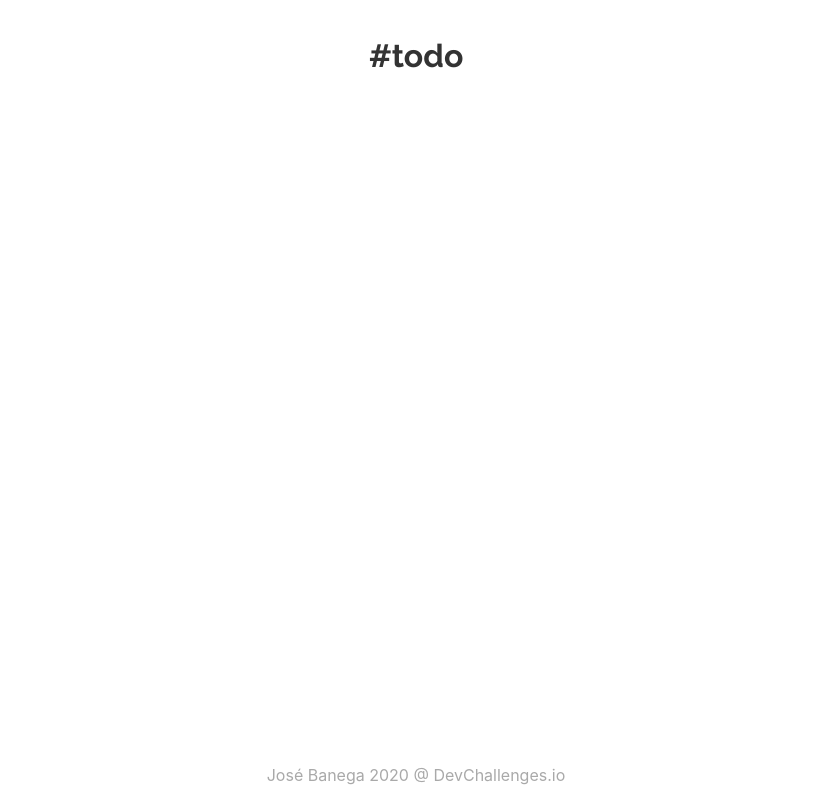
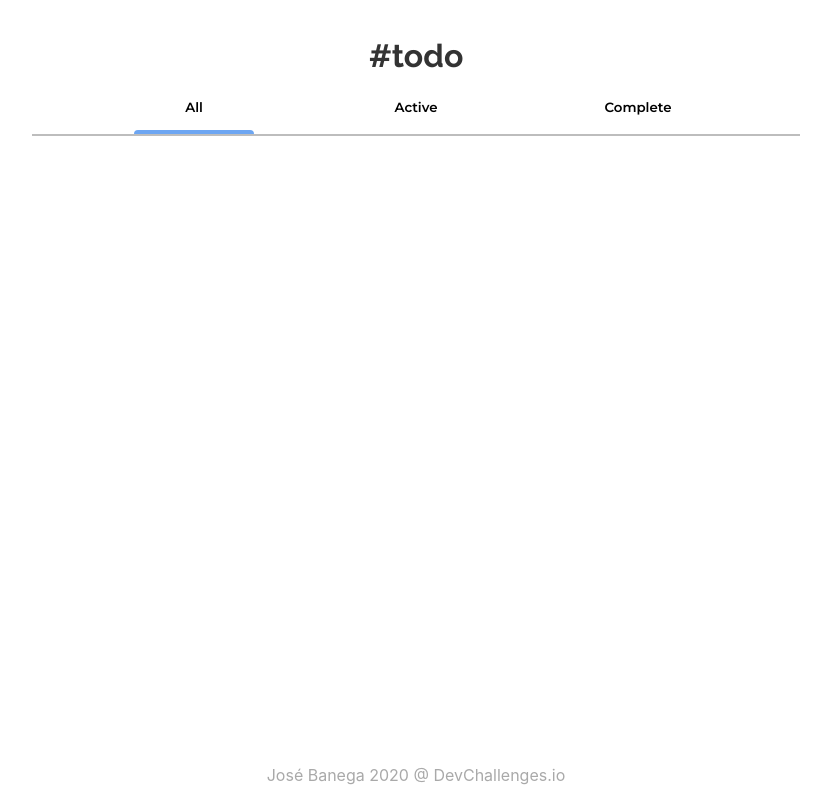
Before and after one commit to josebanega26/todo-app-challenges, a React (Create React App) app: page / in a window 1280 px wide. Shown: the whole page, without its empty margins (224-1055 px from the left). Built offline with nearby package versions, Linux system fonts and the light colour scheme.

Commit message:
Add Tab,TabList component & create TabInterface

```diff
--- a/public/index.html
+++ b/public/index.html
@@ -5,10 +5,7 @@
     <link rel="icon" href="%PUBLIC_URL%/favicon.ico" />
     <meta name="viewport" content="width=device-width, initial-scale=1" />
     <meta name="theme-color" content="#000000" />
-    <meta
-      name="description"
-      content="Web site created using create-react-app"
-    />
+    <meta name="description" content="Web site created using create-react-app" />
     <link rel="apple-touch-icon" href="%PUBLIC_URL%/logo192.png" />
     <!--
       manifest.json provides metadata used when your web app is installed on a
@@ -24,7 +21,7 @@
       work correctly both with client-side routing and a non-root public URL.
       Learn how to configure a non-root public URL by running `npm run build`.
     -->
-    <title>React App</title>
+    <title>TodoApp - José Banega</title>
   </head>
   <body>
     <noscript>You need to enable JavaScript to run this app.</noscript>
--- a/src/App.tsx
+++ b/src/App.tsx
@@ -2,11 +2,13 @@ import React from 'react';
 import './App.css';
 import Footer from './components/Footer';
 import Header from './components/Header';
+import TodoPage from './pages/TodoPage';
 
 function App() {
   return (
     <div className="app--container">
       <Header></Header>
+      <TodoPage></TodoPage>
       <Footer></Footer>
     </div>
   );
--- /dev/null
+++ b/src/components/Tab/Tab.style.css
@@ -0,0 +1,17 @@
+.tabs--button {
+  min-width: 120px;
+  min-height: 20px;
+  background: none;
+  border: none;
+  outline: none;
+  cursor: pointer;
+  padding-bottom: 15px;
+  font-family: 'Montserrat', sans-serif;
+  font-weight: 600;
+}
+.tabs--underline {
+  border: none;
+  border-bottom: 4px solid #6da6f2;
+  border-radius: 4px 4px 0px 0px;
+  outline: none;
+}
--- /dev/null
+++ b/src/components/Tab/index.tsx
@@ -0,0 +1,14 @@
+import React from 'react';
+import { TabInterface } from '../../models/Tab.interface';
+import './Tab.style.css';
+
+const Tab = ({ title = 'insert Title', isActived = false }: TabInterface) => {
+  return (
+    <div>
+      <button className="tabs--button">{title}</button>
+      {isActived && <hr className="tabs--underline" />}
+    </div>
+  );
+};
+
+export default Tab;
--- /dev/null
+++ b/src/components/TabsList/TabList.style.css
@@ -0,0 +1,4 @@
+.tabsList--container {
+  display: flex;
+  justify-content: space-evenly;
+}
--- /dev/null
+++ b/src/components/TabsList/index.tsx
@@ -0,0 +1,25 @@
+import React, { useState } from 'react';
+import Tab from '../Tab';
+import { TabInterface } from '../../models/Tab.interface';
+import './TabList.style.css';
+
+const tabsList: TabInterface[] = [
+  { title: 'All', isActived: true },
+  { title: 'Active', isActived: false },
+  { title: 'Complete', isActived: false }
+];
+const TabList = () => {
+  const [tabsData, setTabsData] = useState<TabInterface[]>(tabsList);
+  return (
+    <div>
+      <div className="tabsList--container">
+        {tabsList.map(({ isActived, title }) => (
+          <Tab key={`uid-${title}`} isActived={isActived} title={title}></Tab>
+        ))}
+      </div>
+      <hr />
+    </div>
+  );
+};
+
+export default TabList;
--- a/src/index.css
+++ b/src/index.css
@@ -1,4 +1,5 @@
 @import url('https://fonts.googleapis.com/css2?family=Raleway:wght@700&display=swap');
+@import url('https://fonts.googleapis.com/css2?family=Montserrat:wght@400;600&display=swap');
 
 body {
   margin: 0;
@@ -20,3 +21,10 @@ a {
 .dark {
   color: #333333;
 }
+
+hr,
+.m-none {
+  border-style: solid;
+  border-color: #bdbdbd;
+  margin: 0;
+}
--- /dev/null
+++ b/src/models/Tab.interface.ts
@@ -0,0 +1,4 @@
+export interface TabInterface {
+  title: string;
+  isActived: boolean;
+}
--- /dev/null
+++ b/src/pages/TodoPage/TodoPage.style.css
@@ -0,0 +1,4 @@
+.todoPage--container {
+  width: 60%;
+  margin: auto;
+}
--- /dev/null
+++ b/src/pages/TodoPage/index.tsx
@@ -0,0 +1,14 @@
+import React from 'react';
+import TabsList from '../../components/TabsList';
+
+import './TodoPage.style.css';
+
+const TodoPage = () => {
+  return (
+    <div className="todoPage--container">
+      <TabsList></TabsList>
+    </div>
+  );
+};
+
+export default TodoPage;
```
